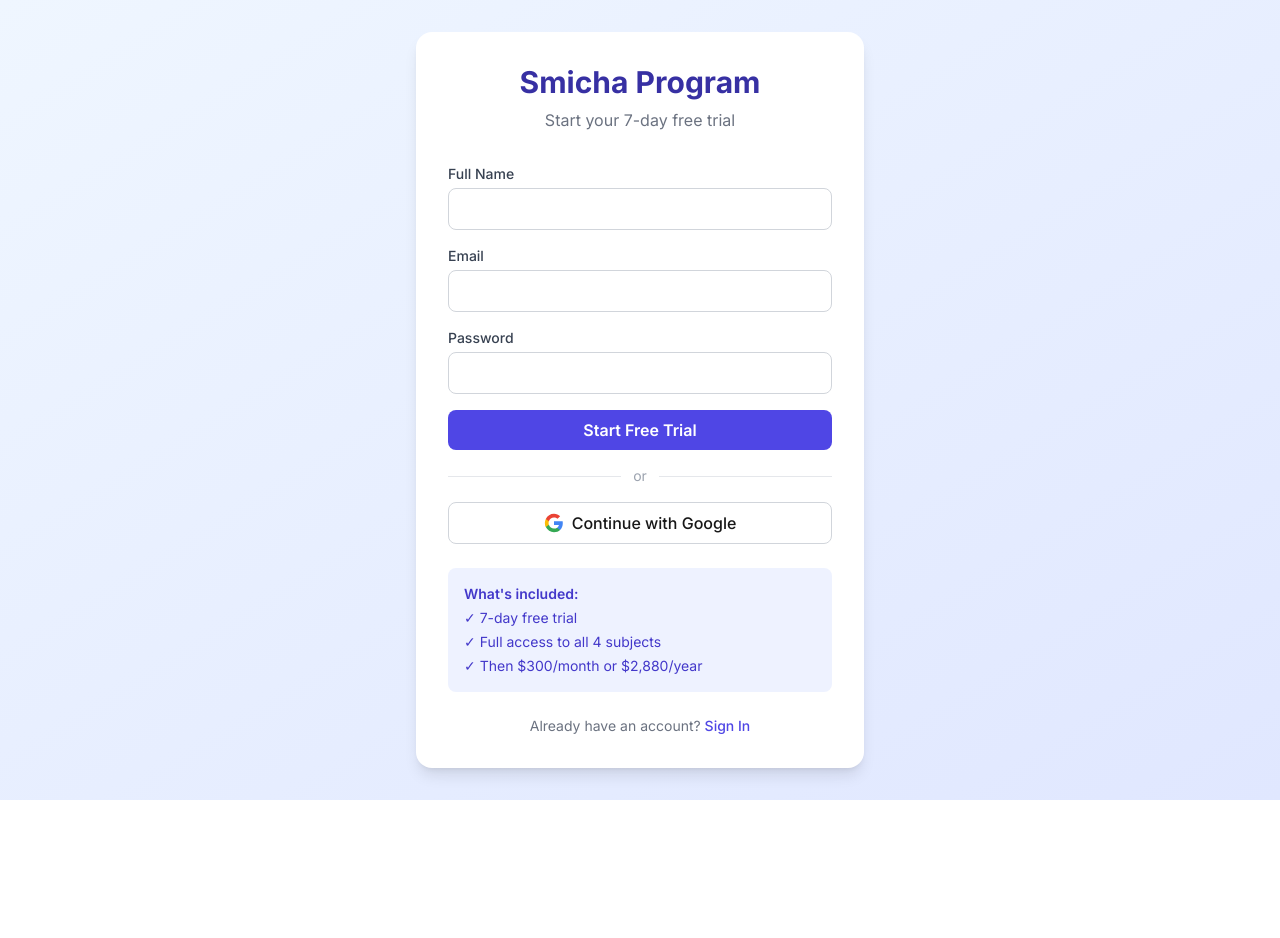
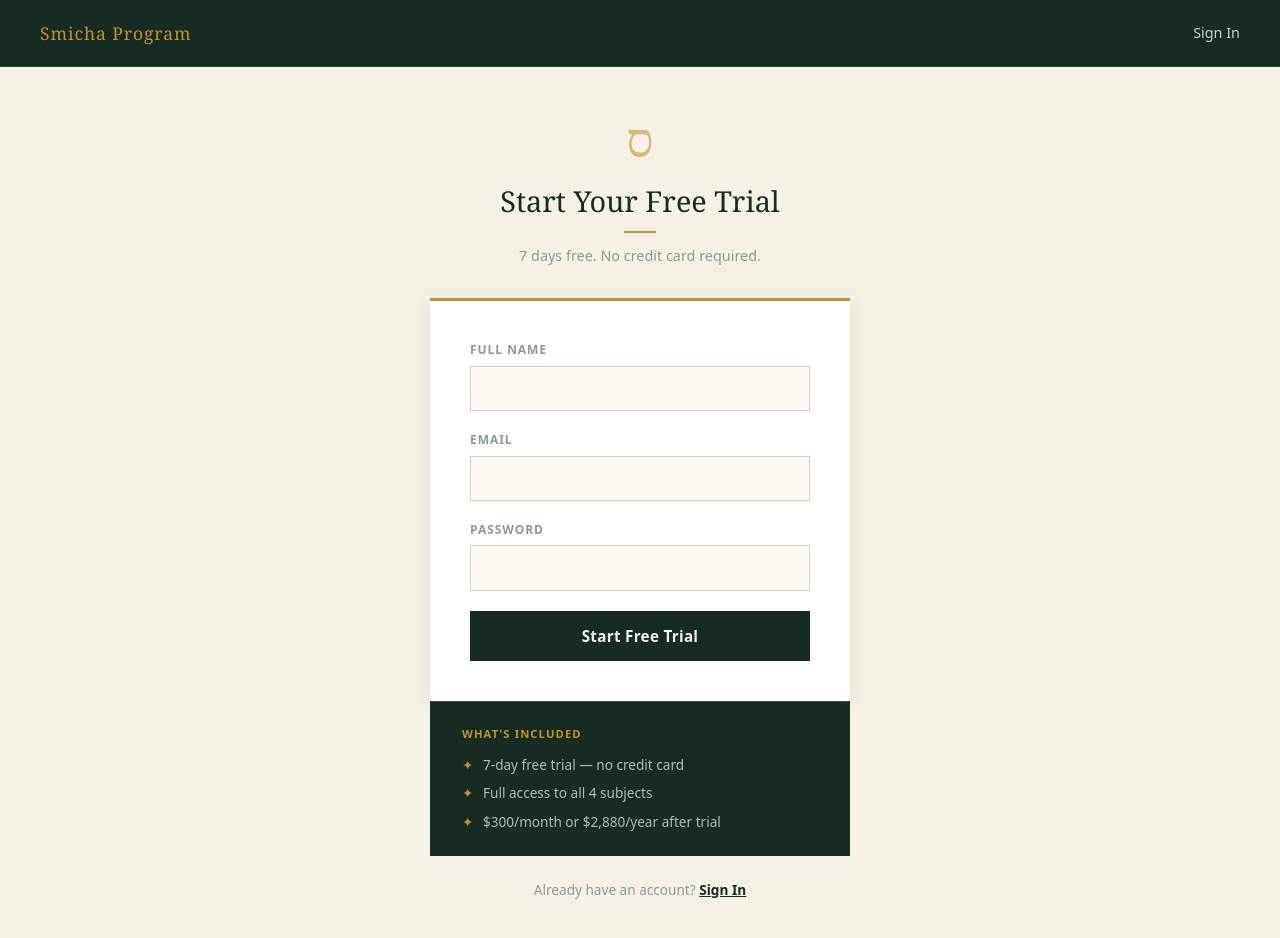
Before and after one commit to mendelz57/Smicha-Program-, a Next.js app: page /register in a window 1280 px wide. Shown: the top 938 px of the page. Before the commit the page ends 800 px from the top, so only its background shows below. Built offline with nearby package versions, Linux system fonts and the light colour scheme.

Commit message:
Match register page colors to home page design

```diff
--- a/app/register/page.tsx
+++ b/app/register/page.tsx
@@ -14,109 +14,106 @@ export default function RegisterPage() {
     e.preventDefault();
     setLoading(true);
     setError('');
-
     const res = await fetch('/api/register', {
       method: 'POST',
       headers: { 'Content-Type': 'application/json' },
       body: JSON.stringify(form),
     });
     const data = await res.json();
-
     if (!res.ok) {
       setError(data.error || 'Registration failed');
       setLoading(false);
       return;
     }
-
     await signIn('credentials', { email: form.email, password: form.password, redirect: false });
     router.push('/student');
   }
 
+  const inputStyle = {
+    width: '100%',
+    border: '1px solid #D5CFC4',
+    padding: '0.65rem 0.9rem',
+    fontSize: '0.95rem',
+    outline: 'none',
+    boxSizing: 'border-box' as const,
+    background: '#FDFAF4',
+    color: '#162B22',
+  };
+
+  const labelStyle = {
+    display: 'block',
+    fontSize: '0.75rem',
+    textTransform: 'uppercase' as const,
+    letterSpacing: '0.08em',
+    color: '#8A9A95',
+    fontWeight: '600',
+    marginBottom: '0.4rem',
+  };
+
   return (
-    <div className="min-h-screen bg-gradient-to-br from-blue-50 to-indigo-100 flex items-center justify-center p-4">
-      <div className="bg-white rounded-2xl shadow-lg p-8 w-full max-w-md">
-        <div className="text-center mb-8">
-          <h1 className="text-3xl font-bold text-indigo-800">Smicha Program</h1>
-          <p className="text-gray-500 mt-2">Start your 7-day free trial</p>
+    <div style={{ minHeight: '100vh', fontFamily: 'system-ui, sans-serif', background: '#F6F1E7', display: 'flex', flexDirection: 'column' }}>
+      {/* Nav */}
+      <nav style={{ display: 'flex', justifyContent: 'space-between', alignItems: 'center', padding: '1.25rem 2.5rem', borderBottom: '1px solid rgba(196,145,42,0.2)', background: '#162B22' }}>
+        <Link href="/" style={{ fontFamily: 'Georgia, serif', fontSize: '1.1rem', letterSpacing: '0.05em', color: '#C4912A', textDecoration: 'none' }}>
+          Smicha Program
+        </Link>
+        <Link href="/login" style={{ color: '#C4D4CC', fontSize: '0.9rem', textDecoration: 'none' }}>Sign In</Link>
+      </nav>
+
+      {/* Form area */}
+      <div style={{ flex: 1, display: 'flex', alignItems: 'center', justifyContent: 'center', padding: '3rem 1.5rem' }}>
+        <div style={{ width: '100%', maxWidth: '420px' }}>
+          {/* Header */}
+          <div style={{ textAlign: 'center', marginBottom: '2rem' }}>
+            <div style={{ fontFamily: 'Georgia, serif', fontSize: '3rem', color: '#C4912A', lineHeight: 1, marginBottom: '1rem', opacity: 0.6 }}>ס</div>
+            <h1 style={{ fontFamily: 'Georgia, serif', fontSize: '1.8rem', fontWeight: '400', color: '#162B22', marginBottom: '0.5rem' }}>Start Your Free Trial</h1>
+            <div style={{ width: '2rem', height: '2px', background: '#C4912A', margin: '0 auto 0.75rem' }}></div>
+            <p style={{ color: '#8A9A95', fontSize: '0.9rem' }}>7 days free. No credit card required.</p>
           </div>
 
-        <form onSubmit={handleSubmit} className="space-y-4">
+          {/* Card */}
+          <div style={{ background: '#fff', borderTop: '3px solid #C4912A', padding: '2.5rem', boxShadow: '0 2px 16px rgba(0,0,0,0.07)' }}>
+            <form onSubmit={handleSubmit} style={{ display: 'flex', flexDirection: 'column', gap: '1.25rem' }}>
               <div>
-            <label className="block text-sm font-medium text-gray-700 mb-1">Full Name</label>
-            <input
-              type="text"
-              value={form.name}
-              onChange={e => setForm({ ...form, name: e.target.value })}
-              className="w-full border border-gray-300 rounded-lg px-4 py-2 focus:outline-none focus:ring-2 focus:ring-indigo-500"
-              required
-            />
+                <label style={labelStyle}>Full Name</label>
+                <input type="text" value={form.name} onChange={e => setForm({ ...form, name: e.target.value })} style={inputStyle} required />
               </div>
               <div>
-            <label className="block text-sm font-medium text-gray-700 mb-1">Email</label>
-            <input
-              type="email"
-              value={form.email}
-              onChange={e => setForm({ ...form, email: e.target.value })}
-              className="w-full border border-gray-300 rounded-lg px-4 py-2 focus:outline-none focus:ring-2 focus:ring-indigo-500"
-              required
-            />
+                <label style={labelStyle}>Email</label>
+                <input type="email" value={form.email} onChange={e => setForm({ ...form, email: e.target.value })} style={inputStyle} required />
               </div>
               <div>
-            <label className="block text-sm font-medium text-gray-700 mb-1">Password</label>
-            <input
-              type="password"
-              value={form.password}
-              onChange={e => setForm({ ...form, password: e.target.value })}
-              className="w-full border border-gray-300 rounded-lg px-4 py-2 focus:outline-none focus:ring-2 focus:ring-indigo-500"
-              required
-              minLength={6}
-            />
+                <label style={labelStyle}>Password</label>
+                <input type="password" value={form.password} onChange={e => setForm({ ...form, password: e.target.value })} style={inputStyle} required minLength={6} />
               </div>
-          {error && <p className="text-red-500 text-sm">{error}</p>}
+              {error && <p style={{ color: '#C0392B', fontSize: '0.85rem' }}>{error}</p>}
               <button
                 type="submit"
                 disabled={loading}
-            className="w-full bg-indigo-600 text-white py-2 rounded-lg font-semibold hover:bg-indigo-700 disabled:opacity-50 transition"
+                style={{ background: loading ? '#8A9A95' : '#162B22', color: '#F6F1E7', border: 'none', padding: '0.85rem', fontWeight: '700', fontSize: '0.95rem', cursor: loading ? 'not-allowed' : 'pointer', letterSpacing: '0.02em' }}
               >
                 {loading ? 'Creating account...' : 'Start Free Trial'}
               </button>
             </form>
-
-        <div className="mt-4">
-          <div className="relative flex items-center justify-center my-4">
-            <div className="border-t border-gray-200 w-full"></div>
-            <span className="bg-white px-3 text-sm text-gray-400">or</span>
-            <div className="border-t border-gray-200 w-full"></div>
-          </div>
-          <button
-            onClick={() => signIn('google', { callbackUrl: '/student' })}
-            className="w-full border border-gray-300 py-2 rounded-lg font-medium hover:bg-gray-50 flex items-center justify-center gap-2 transition"
-          >
-            <svg className="w-5 h-5" viewBox="0 0 24 24">
-              <path fill="#4285F4" d="M22.56 12.25c0-.78-.07-1.53-.2-2.25H12v4.26h5.92c-.26 1.37-1.04 2.53-2.21 3.31v2.77h3.57c2.08-1.92 3.28-4.74 3.28-8.09z"/>
-              <path fill="#34A853" d="M12 23c2.97 0 5.46-.98 7.28-2.66l-3.57-2.77c-.98.66-2.23 1.06-3.71 1.06-2.86 0-5.29-1.93-6.16-4.53H2.18v2.84C3.99 20.53 7.7 23 12 23z"/>
-              <path fill="#FBBC05" d="M5.84 14.09c-.22-.66-.35-1.36-.35-2.09s.13-1.43.35-2.09V7.07H2.18C1.43 8.55 1 10.22 1 12s.43 3.45 1.18 4.93l2.85-2.22.81-.62z"/>
-              <path fill="#EA4335" d="M12 5.38c1.62 0 3.06.56 4.21 1.64l3.15-3.15C17.45 2.09 14.97 1 12 1 7.7 1 3.99 3.47 2.18 7.07l3.66 2.84c.87-2.6 3.3-4.53 6.16-4.53z"/>
-            </svg>
-            Continue with Google
-          </button>
           </div>
 
-        <div className="mt-6 bg-indigo-50 rounded-lg p-4 text-sm text-indigo-700">
-          <p className="font-semibold mb-1">What&apos;s included:</p>
-          <ul className="space-y-1">
-            <li>✓ 7-day free trial</li>
-            <li>✓ Full access to all 4 subjects</li>
-            <li>✓ Then $300/month or $2,880/year</li>
+          {/* What's included */}
+          <div style={{ background: '#162B22', padding: '1.5rem 2rem', marginTop: '0', borderTop: '1px solid rgba(196,145,42,0.3)' }}>
+            <p style={{ fontSize: '0.7rem', letterSpacing: '0.1em', textTransform: 'uppercase', color: '#C4912A', fontWeight: '600', marginBottom: '0.75rem' }}>What&apos;s Included</p>
+            <ul style={{ listStyle: 'none', padding: 0, margin: 0, display: 'flex', flexDirection: 'column', gap: '0.5rem' }}>
+              {['7-day free trial — no credit card', 'Full access to all 4 subjects', '$300/month or $2,880/year after trial'].map(item => (
+                <li key={item} style={{ display: 'flex', gap: '0.6rem', fontSize: '0.85rem', color: '#A8C0B8' }}>
+                  <span style={{ color: '#C4912A' }}>✦</span> {item}
+                </li>
+              ))}
             </ul>
           </div>
 
-        <p className="text-center text-sm text-gray-500 mt-6">
+          <p style={{ textAlign: 'center', fontSize: '0.85rem', color: '#8A9A95', marginTop: '1.5rem' }}>
             Already have an account?{' '}
-          <Link href="/login" className="text-indigo-600 font-medium hover:underline">
-            Sign In
-          </Link>
+            <Link href="/login" style={{ color: '#162B22', fontWeight: '600', textDecoration: 'underline' }}>Sign In</Link>
           </p>
+        </div>
       </div>
     </div>
   );
```
Lines whose indentation alone changed are shown as unchanged.
